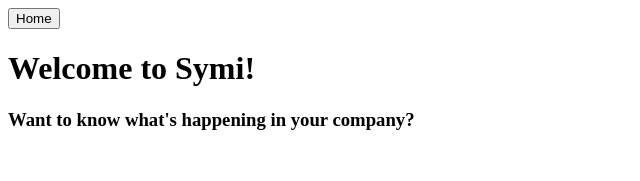
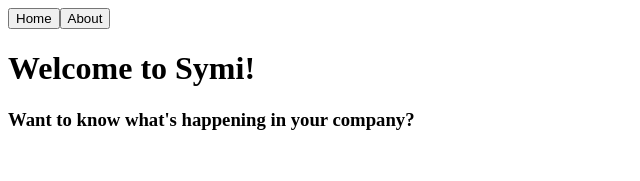
Before and after one commit to project-symi/frontend-symi, a Next.js app: page /ceo in a window 1280 px wide. Shown: the top 181 px of the page, without its empty margins (0-640 px from the left). Built offline with nearby package versions, Linux system fonts and the light colour scheme.

Commit message:
added layout

```diff
--- /dev/null
+++ b/components/Layout.js
@@ -0,0 +1,15 @@
+import Navbar from './Navbar';
+import PropTypes from 'prop-types';
+
+const Layout = (props) => (
+  <div>
+    <Navbar />
+    {props.children}
+  </div>
+);
+
+export default Layout;
+
+Layout.PropTypes = {
+  children: PropTypes.node.isRequired
+};
--- a/components/Navbar.js
+++ b/components/Navbar.js
@@ -1,9 +1,14 @@
 import Link from 'next/link';
 
 const Navbar = () => (
-  <Link href="/">
-    <button> Home </button>
-  </Link>
+  <div>
+    <Link href="/">
+      <button> Home </button>
+    </Link>
+    <Link href="/about">
+      <button> About </button>
+    </Link>
+  </div>
 );
 
 export default Navbar;
--- /dev/null
+++ b/pages/about.js
@@ -0,0 +1,3 @@
+const About = () => (<div>About Symi</div>);
+
+export default About;
--- a/pages/ceo.js
+++ b/pages/ceo.js
@@ -1,12 +1,11 @@
 /* eslint-disable react/no-unescaped-entities */
-import Navbar from '../components/Navbar';
+import Layout from '../components/Layout';
 
 const Ceo = () => (
-  <div>
-    <Navbar></Navbar>
+  <Layout>
     <h1>Welcome to Symi!</h1>
     <h3>Want to know what's happening in your company?</h3>
-  </div>
+  </Layout>
 );
 
 export default Ceo;
```
